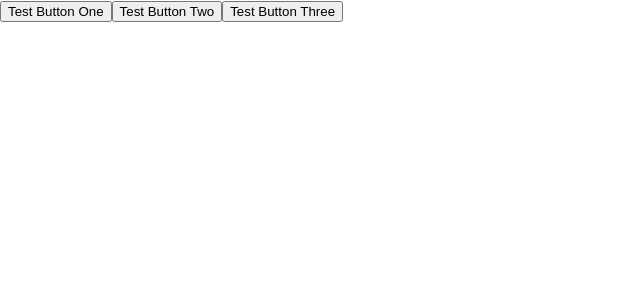
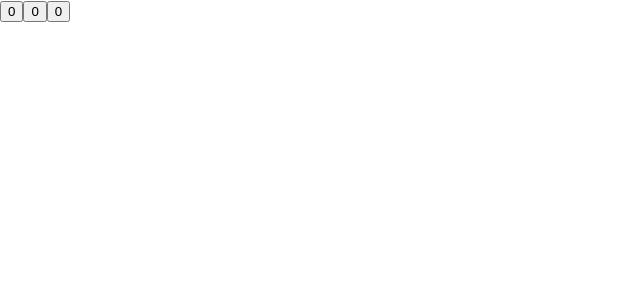
Before and after one commit to vitoraok1/trybe-exercises, a React (Create React App) app in the folder section-03-components-events-and-forms-with-react/day-01-components-with-states-and-events/fixation-exercises/exercise-01/fancy-buttons/: page / in a window 1280 px wide. Shown: the top 300 px of the page, without its empty margins (0-640 px from the left). Built offline with nearby package versions, Linux system fonts and the light colour scheme.

Commit message:
Changing the buttons so that each click increases the count by 1

```diff
--- a/section-03-components-events-and-forms-with-react/day-01-components-with-states-and-events/fixation-exercises/exercise-01/fancy-buttons/src/App.js
+++ b/section-03-components-events-and-forms-with-react/day-01-components-with-states-and-events/fixation-exercises/exercise-01/fancy-buttons/src/App.js
@@ -4,30 +4,42 @@ import './App.css';
 class App extends React.Component {
   constructor() {
     super()
-    this.clickButton1 = this.clickButton1.bind(this);
+    this.clickButton2 = this.clickButton2.bind(this);
+    this.clickButton3 = this.clickButton3.bind(this);
+
+    this.state = {
+      clickBtn1: 0,
+      clickBtn2: 0,
+      clickBtn3: 0,
+    }
   }
 
-  clickButton1 () {
-    console.log('Test log one');
-    console.log(this);
+  clickButton1 = () => {
+    this.setState((previousState, props_) => ({
+      clickBtn1: previousState.clickBtn1 + 1
+    }));
   }
 
-  clickButton2 = () => {
-    console.log('Test log two');
-    console.log(this);
+  clickButton2 () {
+    this.setState((previousState, props_) => ({
+      clickBtn2: previousState.clickBtn2 + 1
+    }));
   }
 
-  clickButton3 = () => {
-    console.log('Test log three');
-    console.log(this);
+  clickButton3 () {
+    this.setState((previousState, props_) => ({
+      clickBtn3: previousState.clickBtn3 + 1
+    }));
   }
 
   render() {
+    const { clickBtn1, clickBtn2, clickBtn3 } = this.state;
+
     return (
       <div>
-        <button onClick={this.clickButton1}>Test Button One</button>
-        <button onClick={this.clickButton2}>Test Button Two</button>
-        <button onClick={this.clickButton3}>Test Button Three</button>
+        <button onClick={ this.clickButton1 }>{ clickBtn1 }</button>
+        <button onClick={ this.clickButton2 }>{ clickBtn2 }</button>
+        <button onClick={ this.clickButton3 }>{ clickBtn3 }</button>
       </div>
     );
   }
```
